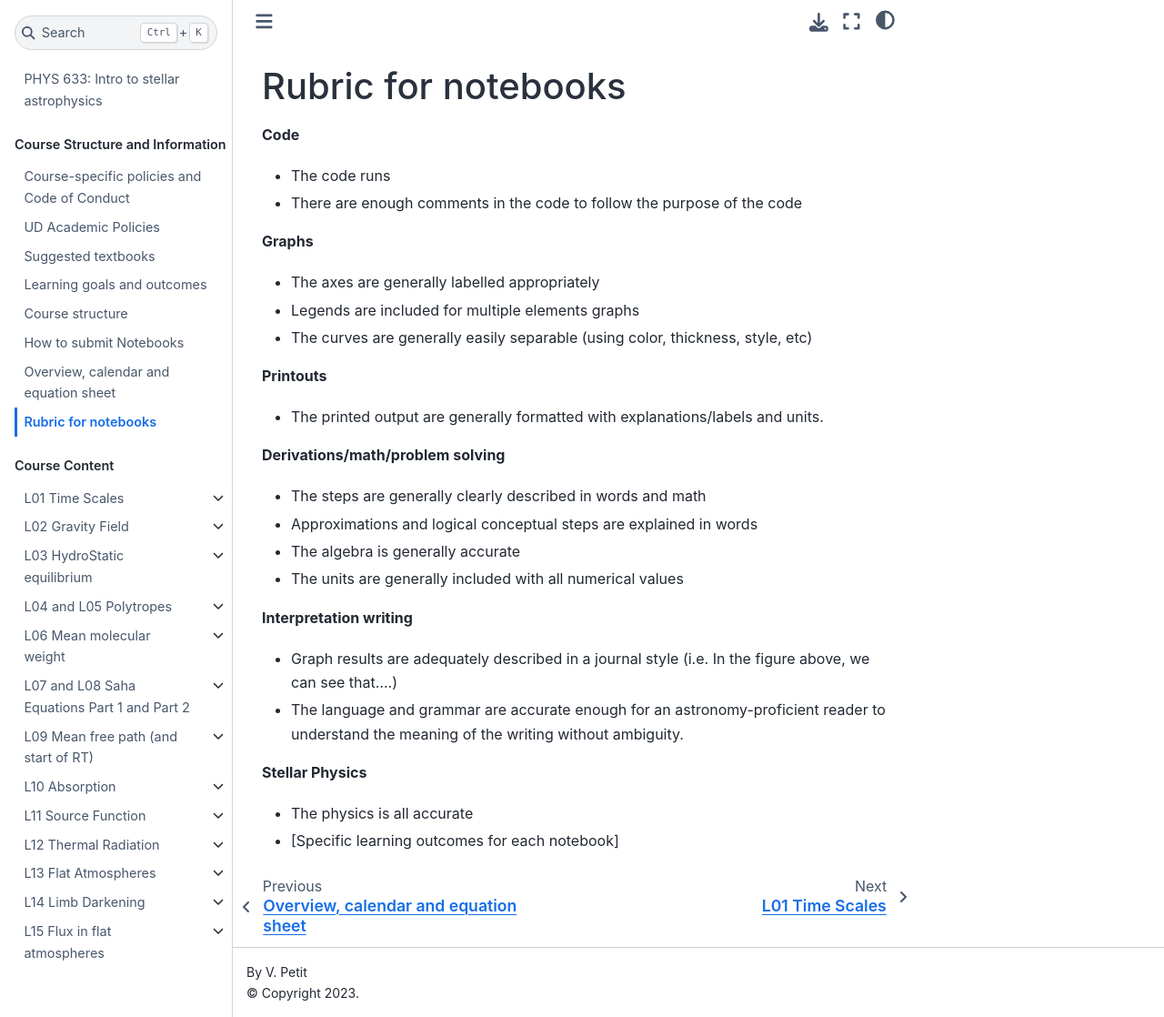
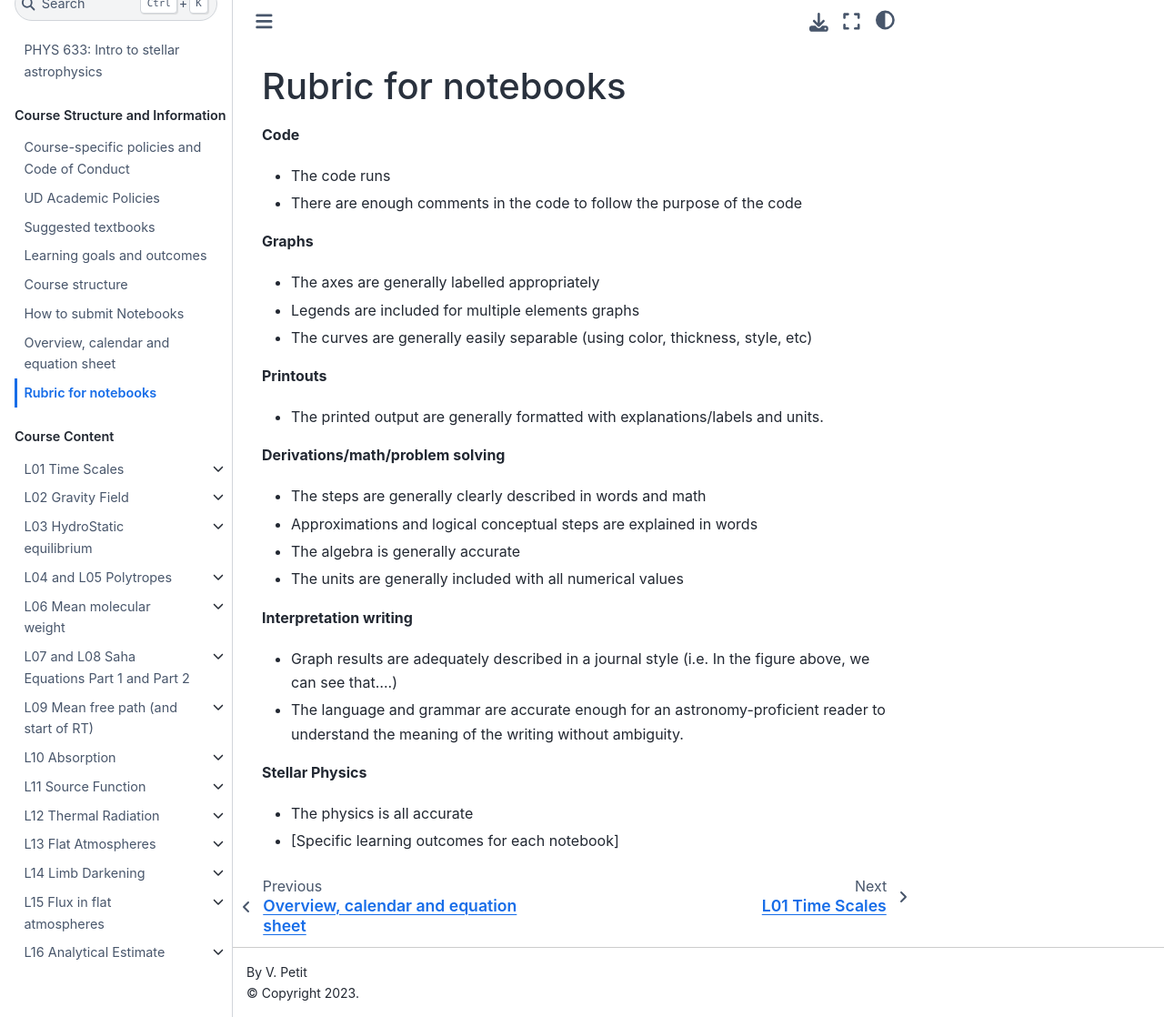
Before and after one commit to veropetit/PHYS633-F2024, a Jupyter Book: the page built from Book/CourseInformation/NotebookRubric.md, in a window 1280 px wide and 1118 px high. Shown: the whole window at 91% size. Built offline with Jupyter Book 1.0.4 settings and Sphinx 7.4.7 and the Sphinx Book theme 1.1.4, drawn with Linux system fonts in a browser that asks for light colours; pages that are not in the unit, such as notebooks, are missing from menus; part of the change alters nothing that is shown.

Commit message:
Update _toc.yml

```diff
--- a/Book/_toc.yml
+++ b/Book/_toc.yml
@@ -63,6 +63,6 @@ parts:
     - file: L15-FluxInFlatAtm/README.md
       sections:
       - file: L15-FluxInFlatAtm/Slides.md
-    - file: L16-AnalyticEstimate/README.md
+    - file: L16-AnalyticalEstimate/README.md
       sections:
-      - file: L16-AnalyticEstimate/Slides.md
+      - file: L16-AnalyticalEstimate/Slides.md
```
